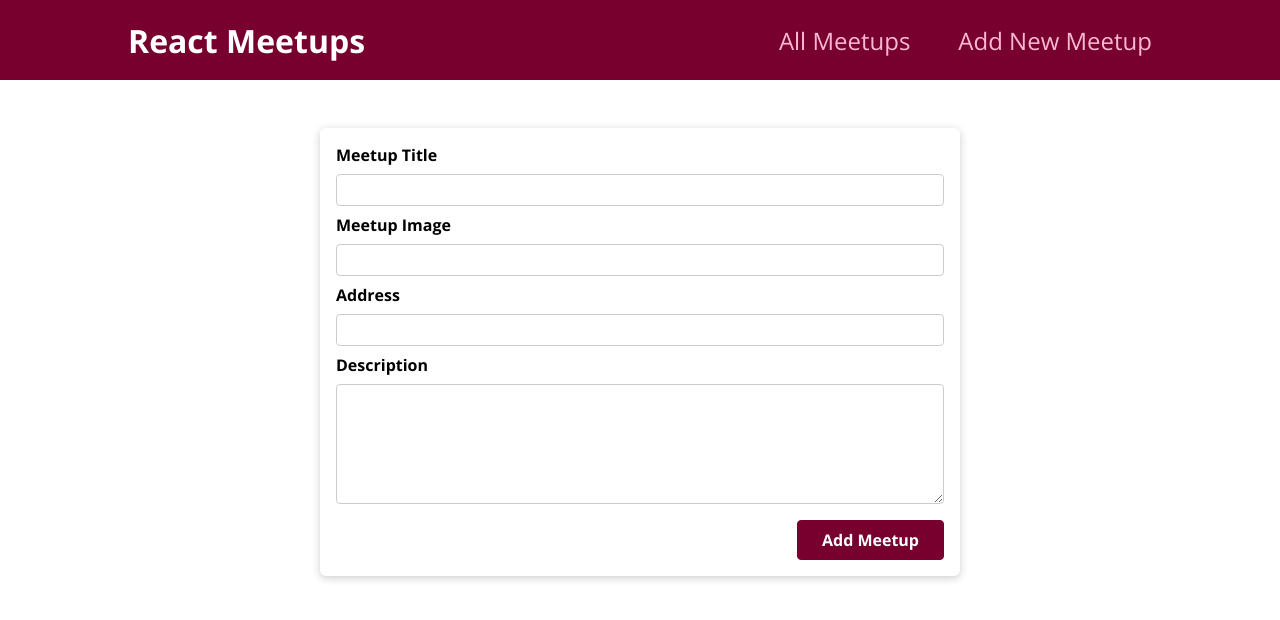
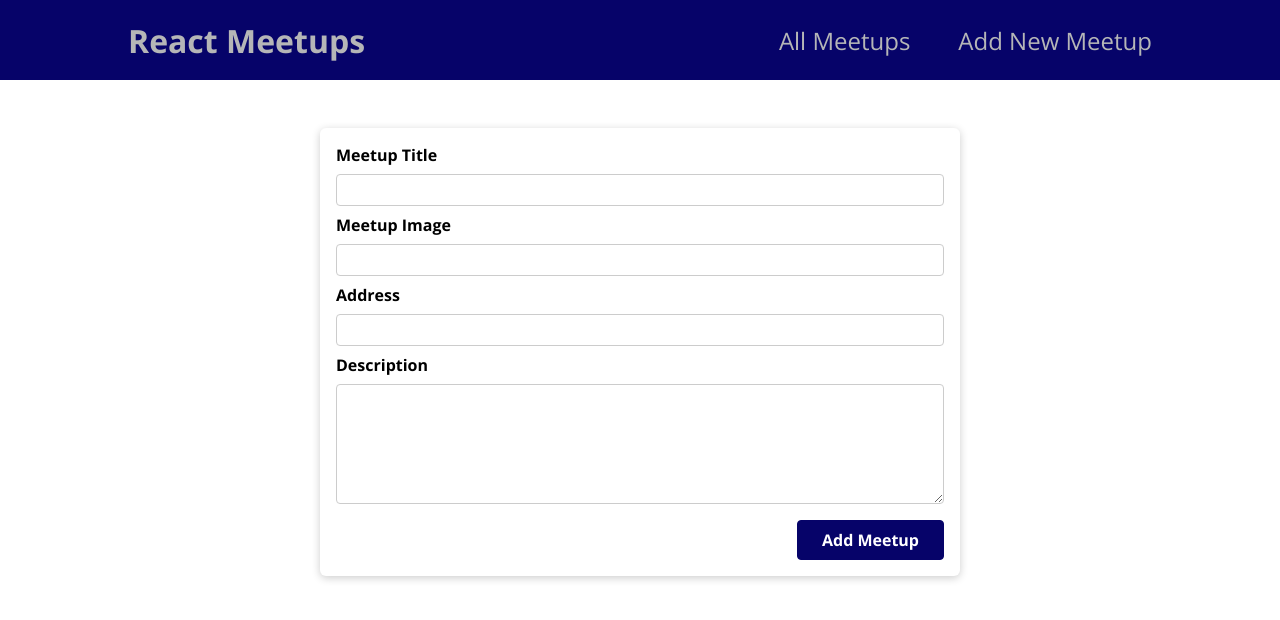
Before and after one commit to wlowrimore/react_next_meetup, a Next.js app: page /new-meetup in a window 1280 px wide. Shown: the top 620 px of the page. Built offline with nearby package versions, Linux system fonts and the light colour scheme.

Commit message:
adds meta data via next/head import.  Changes some styling

```diff
--- a/components/layout/MainNavigation.module.css
+++ b/components/layout/MainNavigation.module.css
@@ -4,13 +4,13 @@
   display: flex;
   align-items: center;
   justify-content: space-between;
-  background-color: #77002e;
+  background-color: #060369;
   padding: 0 10%;
 }
 
 .logo {
   font-size: 2rem;
-  color: white;
+  color: #b5b6b7;
   font-weight: bold;
 }
 
@@ -29,7 +29,7 @@
 .header a {
   text-decoration: none;
   font-size: 1.5rem;
-  color: #fcb8d2;
+  color: #b5b6b7;
 }
 
 .header a:hover,
--- a/components/meetups/MeetupItem.module.css
+++ b/components/meetups/MeetupItem.module.css
@@ -33,8 +33,8 @@
 .actions button {
   font: inherit;
   cursor: pointer;
-  color: #77002e;
-  border: 1px solid #77002e;
+  color: #060369;
+  border: 1px solid #060369;
   background-color: transparent;
   padding: 0.5rem 1.5rem;
   border-radius: 4px;
@@ -42,5 +42,5 @@
 
 .actions button:hover,
 .actions button:active {
-  background-color: #ffe2ed;
+  background-color: #e1eefc;
 }
--- a/components/meetups/NewMeetupForm.module.css
+++ b/components/meetups/NewMeetupForm.module.css
@@ -30,16 +30,16 @@
 .actions button {
   font: inherit;
   cursor: pointer;
-  background-color: #77002e;
+  background-color: #060369;
   color: white;
   padding: 0.5rem 1.5rem;
-  border: 1px solid #77002e;
+  border: 1px solid #060369;
   border-radius: 4px;
   font-weight: bold;
 }
 
 .actions button:hover,
 .actions button:active {
-  background-color: #a50e48;
-  border-color: #a50e48;
+  background-color: #1f3c57;
+  border-color: #060369;
 }
--- a/pages/new-meetup/index.js
+++ b/pages/new-meetup/index.js
@@ -1,4 +1,6 @@
 import { useRouter } from "next/router";
+import Head from "next/head";
+import { Fragment } from "react";
 import NewMeetupForm from "../../components/meetups/NewMeetupForm";
 
 const NewMeetupPage = () => {
@@ -19,7 +21,18 @@ const NewMeetupPage = () => {
     router.push("/");
   }
 
-  return <NewMeetupForm onAddMeetup={addMeetupHandler} />;
+  return (
+    <Fragment>
+      <Head>
+        <title>Add a New Meetup</title>
+        <meta
+          name="description"
+          content="Add your own meetups and create amazing networking opportunities!"
+        />
+      </Head>
+      <NewMeetupForm onAddMeetup={addMeetupHandler} />
+    </Fragment>
+  );
 };
 
 export default NewMeetupPage;
```
Also changed, not shown: pages/[meetupId]/index.js (+9 -0 lines), pages/index.js (+14 -1 lines).
